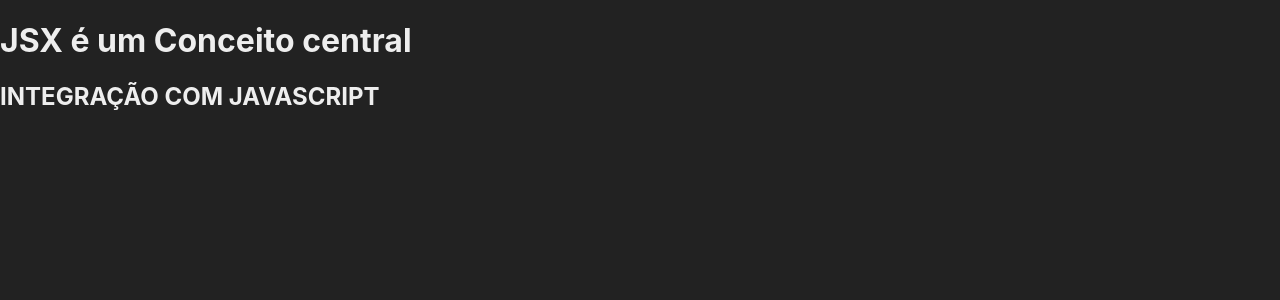
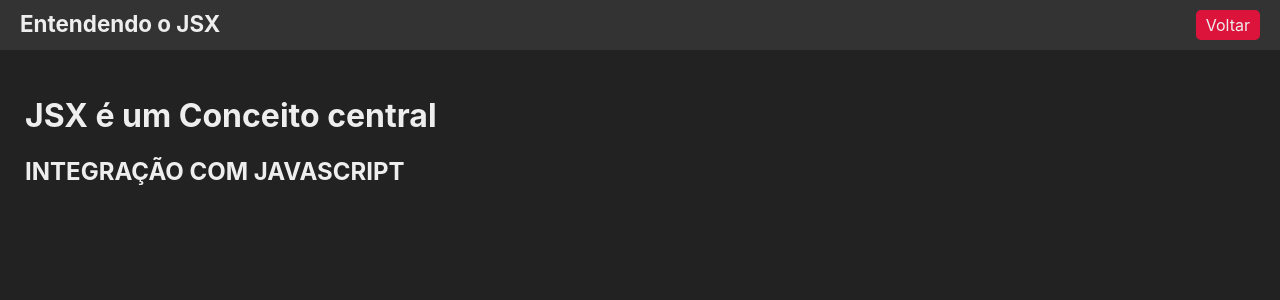
Before and after one commit to polyanetuag/fundamentos, a Next.js app: page /jsx in a window 1280 px wide. Shown: the top 300 px of the page. Built offline with nearby package versions, Linux system fonts and the light colour scheme.

Commit message:
adding layout component

```diff
--- a/src/pages/jsx.jsx
+++ b/src/pages/jsx.jsx
@@ -1,3 +1,5 @@
+import Layout from "../components/Layout"
+
 export default function JSX() {
   const title = <h1>JSX é um Conceito central</h1>
 
@@ -5,10 +7,13 @@ export default function JSX() {
     return <h2>{'Integração com javaScript'.toUpperCase()}</h2>
   }
     return (
-      <div>
+      <Layout titulo="Entendendo o JSX">
+        <div>
         {title}
         {subtitulo()}
       </div>
+      </Layout>
+
     )
 }
 
```
Also changed, not shown: src/pages/example.jsx (+5 -4 lines).
